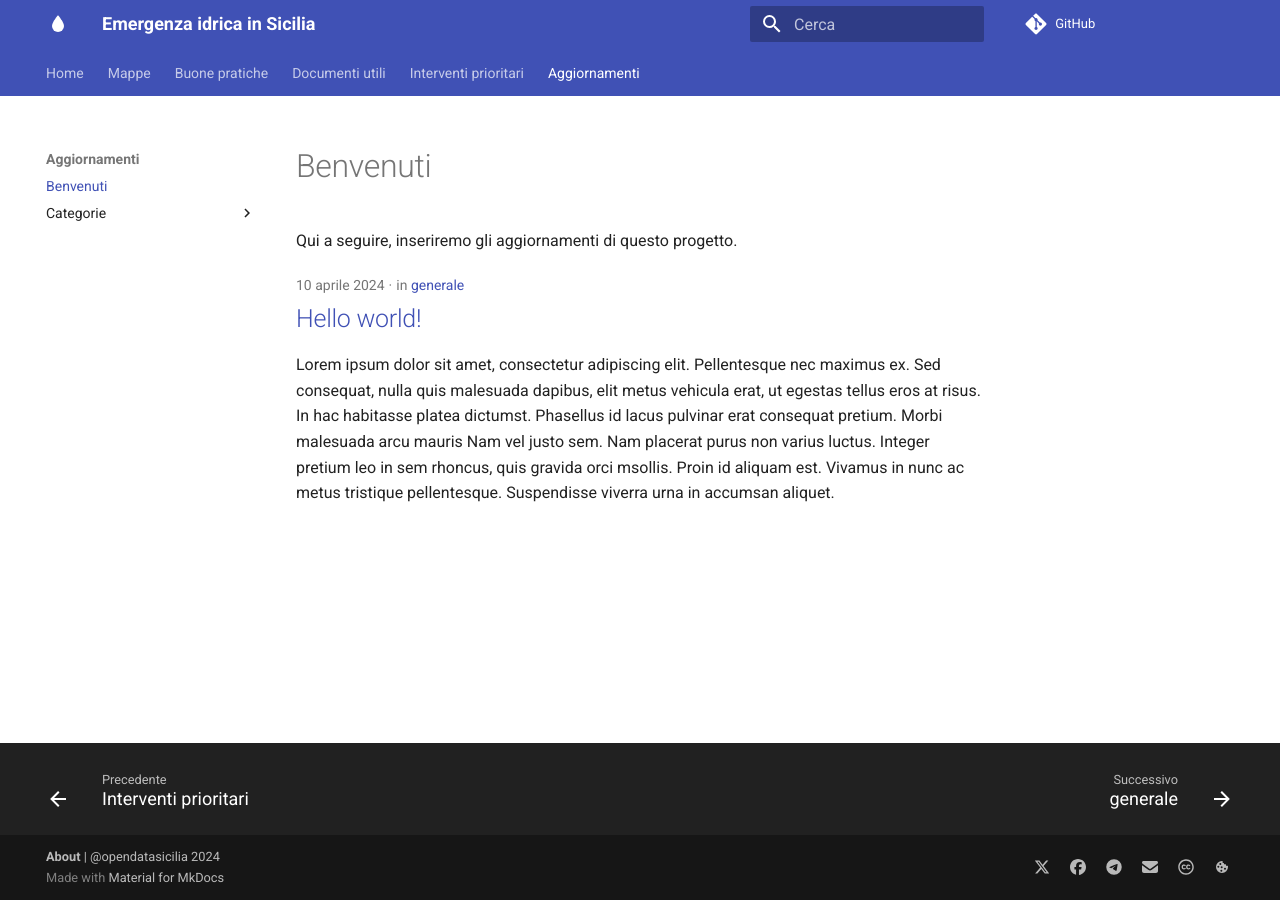
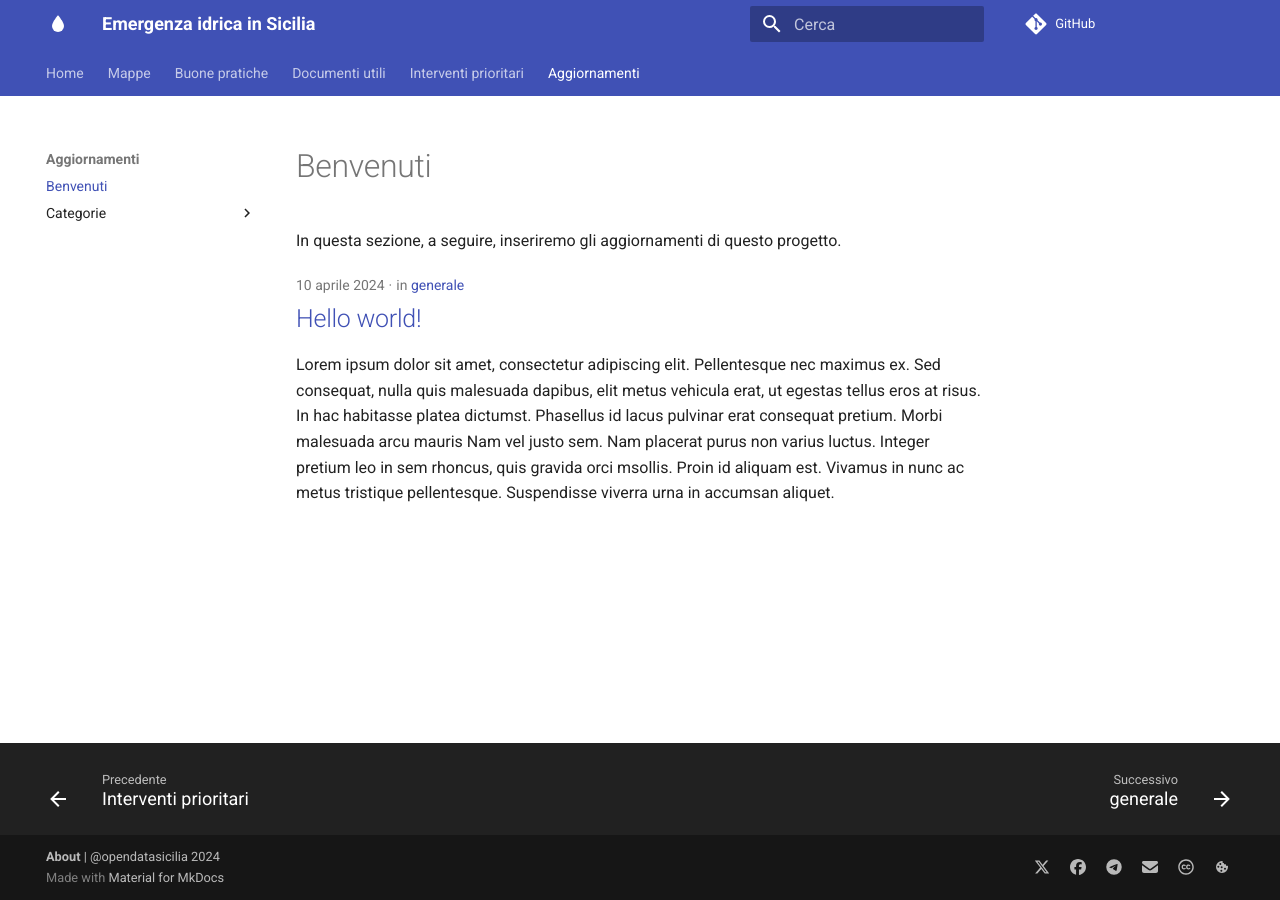
Before and after one commit to opendatasicilia/emergenza-idrica-sicilia, an MkDocs documentation site: the page built from docs/aggiornamenti/index.md, in a window 1280 px wide. Built offline with MkDocs 1.6.1 and Material for MkDocs 9.7.7, drawn with Linux system fonts in a browser that asks for light colours; comment, search, counter and statistics services are not loaded.

Commit message:
Update index.md

```diff
--- a/docs/aggiornamenti/index.md
+++ b/docs/aggiornamenti/index.md
@@ -1,3 +1,3 @@
 # Benvenuti
 
-Qui a seguire, inseriremo gli aggiornamenti di questo progetto.
+In questa sezione, a seguire, inseriremo gli aggiornamenti di questo progetto.
```
